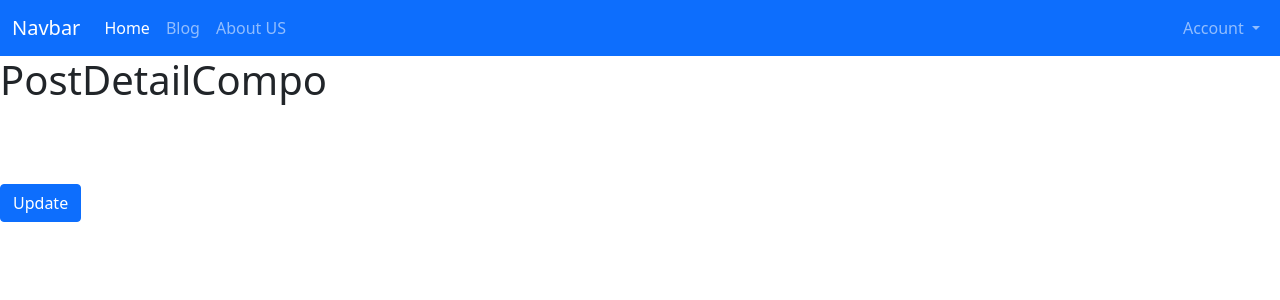
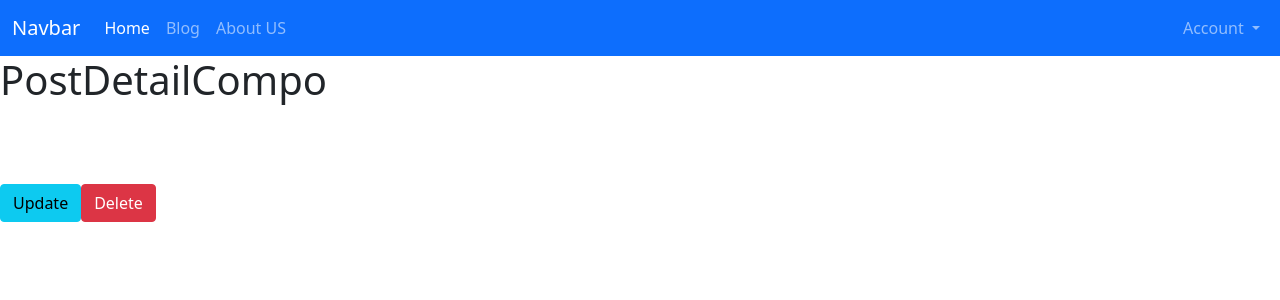
Before and after one commit to mayals/Blog_Vue2_frontend, a Vue app: page /post-detail/1 in a window 1280 px wide. Shown: the top 300 px of the page. Built offline with nearby package versions, Linux system fonts and the light colour scheme; no server answers.

Commit message:
coding delete button

```diff
--- a/src/components/PostCreateCompo.vue
+++ b/src/components/PostCreateCompo.vue
@@ -130,7 +130,7 @@ export default {
                                         type : "is-success",
                                         dismissible : true ,
                                         pauseOnHover : true ,
-                                        duration : 3000 ,
+                                        duration : 5000 ,
                                         position : 'bottom-right',
                                     })
 
--- a/src/components/PostDetailCompo.vue
+++ b/src/components/PostDetailCompo.vue
@@ -10,7 +10,7 @@
     </div>
 
     <router-link
-              :class = "'btn btn-primary'"
+              :class = "'btn btn-info'"
               :to = "{   name:'PostUpdateCompo', params:{
                                                             id : APIData.id,
                                                          title : APIData.title,
@@ -21,16 +21,32 @@
               Update
     </router-link>
 
+<button type="button" class="btn btn-danger pull-right" data-toggle="modal" @click="delete_post">Delete</button>
+
+    <!-- <router-link
+              :class = "'btn btn-danger'"
+              :to = "{   name:'PostDeleteCompo', params:{
+                                                            id : APIData.id,
+                                                         title : APIData.title,
+                                                         category : APIData.category,
+                                                         author: APIData.author,
+                                                          body : APIData.body,
+                                                         }}">
+
+    </router-link> -->
+
+
   </div>
 </template>
 
 <script>
 import { getAPI } from "../axios_api.js";
+import { toast } from 'bulma-toast'
 export default {
 
 
                             // export this page you are inside to output                                                //name of file you are inside it now
-  name: "PostDetailCompo", // name of file you are inside that will export to output
+          name: "PostDetailCompo", // name of file you are inside that will export to output
 
 
 
@@ -61,5 +77,37 @@ export default {
           },
 
 
+
+
+
+          methods:{
+              delete_post(){
+                    console.log(this.id)
+                    getAPI
+                      .delete(`/api_blog/v1/post/${this.id}`) /// from   http://127.0.0.1:8000/post/2
+                      .then((res) => {
+                          console.log(res.data)
+                          this.$router.push('/posts')
+
+                          // https://github.com/rfoel/bulma-toast
+                              toast({
+                                      message : "Post deleted successfully",
+                                      type : "is-success",
+                                      dismissible : true ,
+                                      pauseOnHover : true ,
+                                      duration : 5000 ,
+                                      position : 'bottom-right',
+                                  })
+
+
+                      })
+
+                      .catch(error => {
+                          error.response.status
+                      })
+            }
+        }
+
+
 };
 </script>
--- a/src/components/PostUpdateCompo.vue
+++ b/src/components/PostUpdateCompo.vue
@@ -47,7 +47,7 @@
                 </textarea>
                 <br>
 
-                <button type="submit" class="btn btn-primary">Create post</button>
+                <button type="submit" class="btn btn-primary">Update post</button>
             </div>
 
         </form>
@@ -63,7 +63,7 @@
 
 
 import { getAPI } from "../axios_api.js";
-
+import { toast } from 'bulma-toast'
 export default {
 
     name: 'PostUpdateCompo',
@@ -95,6 +95,16 @@ export default {
                     console.log(res.data)
                     this.$router.push(`/post-detail/${this.id}`)
 
+                    // https://github.com/rfoel/bulma-toast
+                        toast({
+                                message : "Post was updated successfully",
+                                type : "is-success",
+                                dismissible : true ,
+                                pauseOnHover : true ,
+                                duration : 5000 ,
+                                position : 'bottom-right',
+                            })
+
 
                  })
                  .catch(error => {
--- a/src/components/PostsCompo.vue
+++ b/src/components/PostsCompo.vue
@@ -4,27 +4,28 @@
 
     <div :class="'container'">
 
-        <div class="">
-             <router-link  type="button" class="btn btn-success  mb-5 mt-5" aria-current="page" :to="{ name:'PostCreateCompo' }">Add Post</router-link>
+        <div class='mt-3'>
+             <router-link  type="button" class="btn btn-success" aria-current="page" :to="{ name:'PostCreateCompo' }">Add Post</router-link>
         </div>
 
-        <h4>posts</h4>
 
         <div :class="'row g-4 py-5 row-cols-1 row-cols-lg-3'">
             <div v-for="post in APIData" :key="post.id">
 
                 <div :class="'card'">
                     <div :class="'card-body'">
+
                         <h5 :class="'card-title'">
                             <router-link  :to="{name:'PostDetailCompo', params:{ id:post.id }}" :class="'card-link'">
                                 {{post.title}}
                             </router-link>
                         </h5>
+
                         <p class="card-text text-truncate">
                             {{post.body}}
                         </p>
                          <p class="card-text"><small class="text-muted">{{post.updated_at}}</small></p>
-                        <router-link  :to="{   name:'PostDetailCompo', params:{ id:post.id,title:post.title, } }" :class="'btn btn-primary'" >
+                        <router-link  :to="{   name:'PostDetailCompo', params:{ id:post.id,title:post.title, } }" :class="'btn btn-sm btn-primary'" >
                             Go Details
                         </router-link>
                     </div>
--- a/src/router.js
+++ b/src/router.js
@@ -10,6 +10,7 @@ import PostsCompo from './components/PostsCompo.vue'
 import PostDetailCompo from './components/PostDetailCompo.vue'
 import PostCreateCompo from './components/PostCreateCompo.vue'
 import PostUpdateCompo from './components/PostUpdateCompo.vue'
+
 Vue.use(VueRouter)
 
 const routes = [
```
